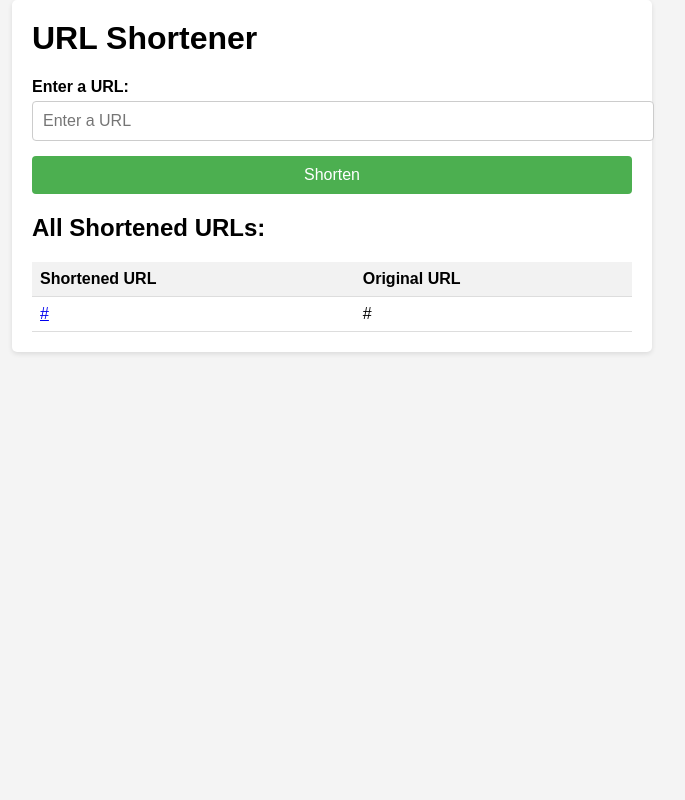
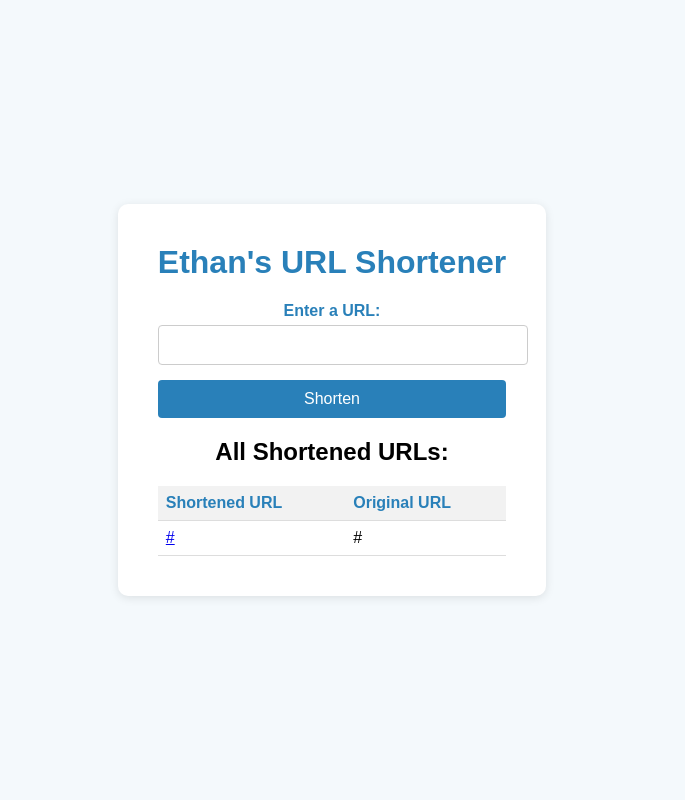
Before and after one commit to ethanjray/ethanjray.github.io, a PHP site: page / in a window 1280 px wide. Shown: the whole page, without its empty margins (308-993 px from the left). Run offline with PHP 8.4, Linux system fonts and the light colour scheme; tables that the repository leaves empty or names only in its code hold one stand-in row (values such as "Sample post"); data that the repository does not hold is empty.

Commit message:
Add files via upload

```diff
--- a/error.php
+++ b/error.php
@@ -45,7 +45,7 @@
         <h1>Error</h1>
         <div class="invText">
             <p>Invalid URL</p>
-            <p>The entered URL does not exist within the database.</p>
+            <p>The entered URL does not exist.</p>
         </div>
         <a href="index.php" class="button">Return</a>
     </div>
--- a/index.php
+++ b/index.php
@@ -10,7 +10,7 @@ $conn = new mysqli($host, $user, $password, $db); //mySQL php extension user man
 
 // error test on connection
 if ($conn->connect_error) {
-    die("Connection failed: " . $conn->connect_error);
+    die("Connection failed, error code: " . $conn->connect_error);
 }
 
 $shortUrl = '';
@@ -30,26 +30,30 @@ $urlMap = getAllUrls();
 <!DOCTYPE html>
 <html>
 <head>
-        <title>URL Shortener</title>
+    <title>Ethan's URL Shortener</title>
     <style>
         body {
             font-family: Arial, sans-serif;
-                background-color: #f4f4f4;
+            background-color: #f4f9fc;
             margin: 0;
             padding: 0;
+            display: flex;
+            justify-content: center;
+            align-items: center;
+            height: 100vh;
         }
 
         .main {
-                max-width: 600px;
-                margin: 0 auto;
-                padding: 20px;
+            text-align: center;
             background-color: #fff;
-                border-radius: 5px;
-                box-shadow: 0 2px 5px rgba(0, 0, 0, 0.1);
+            padding: 40px;
+            border-radius: 10px;
+            box-shadow: 0 2px 10px rgba(0, 0, 0, 0.1);
         }
 
         h1 {
             margin-top: 0;
+            color: #2980b9;
         }
 
         .urlSection {
@@ -60,6 +64,7 @@ $urlMap = getAllUrls();
             display: block;
             font-weight: bold;
             margin-bottom: 5px;
+            color: #2980b9;
         }
 
         input[type="text"] {
@@ -75,7 +80,7 @@ $urlMap = getAllUrls();
             width: 100%;
             padding: 10px;
             font-size: 16px;
-                background-color: #4caf50;
+            background-color: #2980b9;
             color: #fff;
             border: none;
             border-radius: 4px;
@@ -89,6 +94,7 @@ $urlMap = getAllUrls();
         .shortened-url p {
             margin-bottom: 5px;
             font-weight: bold;
+            color: #2980b9;
         }
 
         .shortened-url a {
@@ -109,16 +115,17 @@ $urlMap = getAllUrls();
 
         th {
             background-color: #f2f2f2;
+            color: #2980b9;
         }
     </style>
 </head>
 <body>
     <div class="main">
-            <h1>URL Shortener</h1>
+        <h1>Ethan's URL Shortener</h1>
         <form method="post" action="">
             <div class="urlSection">
                 <label for="url">Enter a URL:</label>
-                    <input type="text" id="url" name="url" placeholder="Enter a URL" required>
+                <input type="text" id="url" name="url" placeholder="" required>
             </div>
             <input type="submit" name="submit" value="Shorten" class="button">
         </form>
@@ -170,6 +177,11 @@ function generateShortUrl() {
 function addToMap($shortURL, $originalUrl) {
     global $conn;
 
+    if (!filter_var($originalUrl, FILTER_VALIDATE_URL)) { // checks for invalid URLs
+        header("Location: error.php"); //sends to the error page if invalid
+        exit();
+    }
+
     $shortURL = $conn->real_escape_string($shortURL);
     $originalUrl = $conn->real_escape_string($originalUrl);
     //adds https:// to URLs missing it
@@ -184,7 +196,7 @@ function addToMap($shortURL, $originalUrl) {
 
 // retrieves URL based on shortURL
 function getShortUrl($shortURL) {
-    $baseUrl = 'http://localhost/urlTest1/';
+    $baseUrl = 'https://shortethan.000webhostapp.com/';
     return $baseUrl . 'redirect.php?sU=' . $shortURL; //sU = shortURL
 }
 
```
Lines whose indentation alone changed are shown as unchanged.
